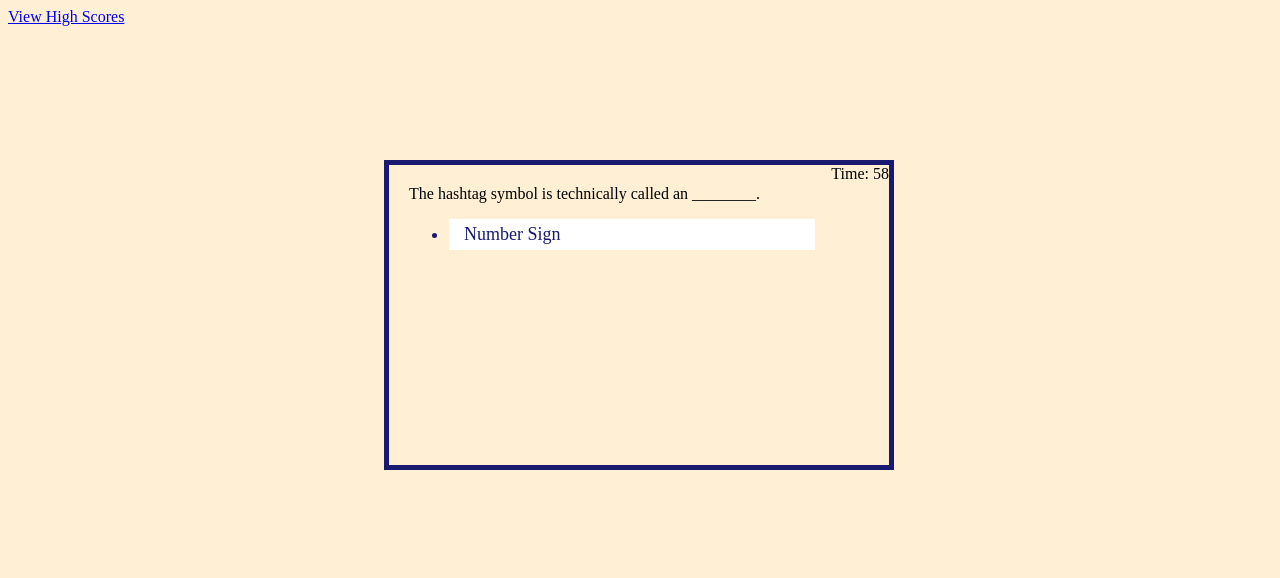
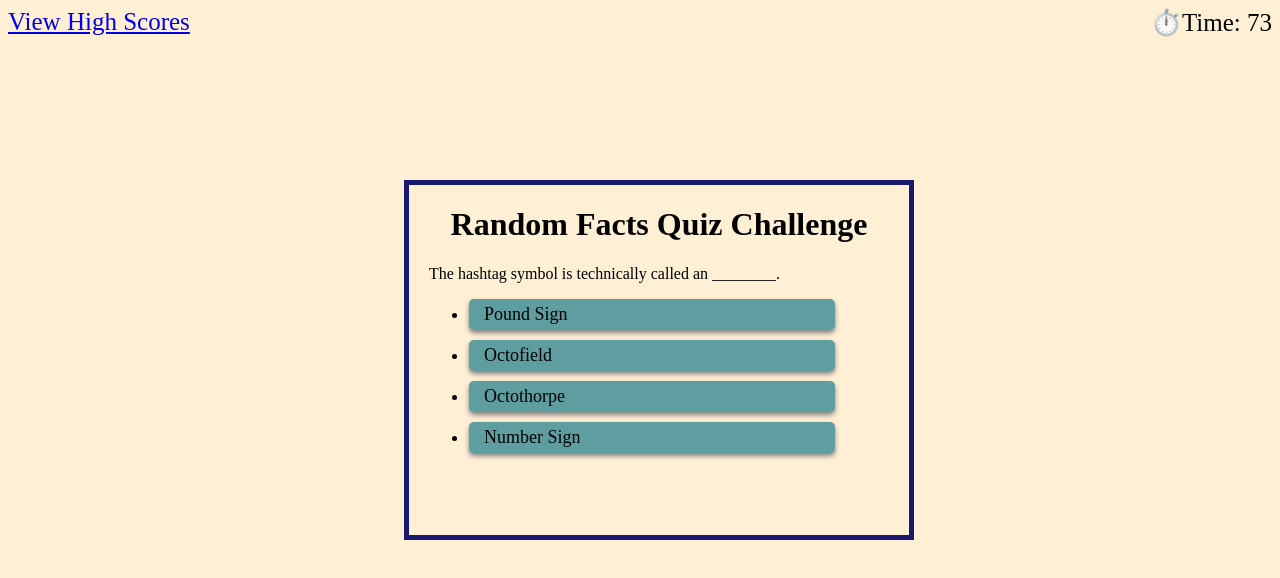
Before and after one commit to meredithcoyne/code_quiz, a plain HTML site: page index.html in a window 1280 px wide. Both pictures are taken after a click on the button "Start Quiz". Drawn offline with Linux system fonts and the light colour scheme.

Commit message:
updated js files highscores and logic to post scores, html files to correct id definition, and CSS to make text larger in some areas.

```diff
--- a/Assets/css/style.css
+++ b/Assets/css/style.css
@@ -16,15 +16,20 @@ body {
   background-color: var(--OffWhite);
 }
 
-
+.highScore {
+  font-size: 25px;
+}
 
 #wrapper {
   position: absolute;
+  margin: 20px;
   left: 30%;
   top: 20%;
   width: 500px;
-  height: 300px;
+  height: 350px;
   border: 5px solid var(--DarkBlue);
+  position: absolute;
+
 }
 #startTime {
   background-color: purple;
@@ -33,11 +38,17 @@ body {
   font-size: 20px;
   color: var(--OffWhite);
 }
+
 #questionDiv {
   margin: 20px;
+
 }
 
-#currentTime {
+#time {
+  font-size: 25px;
+}
+
+#currentTimer{
   float: right;
 }
 
@@ -98,12 +109,14 @@ h1 {
 }
 
 li {
-  background-color: white;
+  background-color: var(--LightBlue);
   margin-top: 10px;
   padding: 5px 15px;
   width: 80%;
   font-size: 18px;
-  color: var(--DarkBlue);
+  border-radius: 5px;
+  box-shadow: 0 3px 5px gray;
+  border: 5px  black;
 }
 
 #createDiv {
--- a/Assets/js/highscores.js
+++ b/Assets/js/highscores.js
@@ -23,5 +23,5 @@ if (allScores !== null) {
 }
 // Event listener to move to index page
 goBack.addEventListener("click", function () {
-    window.location.replace("./index.html");
+    window.location.replace("/index.html");
 });
--- a/Assets/js/logic.js
+++ b/Assets/js/logic.js
@@ -53,34 +53,33 @@ var question = [
 
 ];
 
-
-
-
 // Declared variables
 var score = 0;
 var questionIndex = 0;
 
-var currentTime = document.querySelector("#currentTime");
+// Start working code
+// Declared variables
+var currentTime = document.querySelector("#time");
 var timer = document.querySelector("#startTime");
 var questionDiv = document.querySelector("#questionDiv");
 var wrapper = document.querySelector("#wrapper");
 
-var secondsLeft = 60;
+// Seconds left is 15 seconds per question:
+var secondsLeft = 75;
+// Holds interval time
 var holdInterval = 0;
+// Holds penalty time
 var penalty = 10;
+// Creates new element
 var ulCreate = document.createElement("ul");
 
-var userQuestion = question[questionIndex].title;
-var userChoices = question[questionIndex].choices;
-var listItem = document.createElement("li");
-
-// shows user time on screen when timer button is clicked.
+// Triggers timer on button, shows user a display on the screen
 timer.addEventListener("click", function () {
-    // Timer starts as zero
+    // We are checking zero because its originally set to zero
     if (holdInterval === 0) {
         holdInterval = setInterval(function () {
             secondsLeft--;
-            currentTime.textContent = "Time: " + secondsLeft;
+            currentTime.textContent = "⏱️Time: " + secondsLeft;
 
             if (secondsLeft <= 0) {
                 clearInterval(holdInterval);
@@ -100,19 +99,24 @@ function render(questionIndex) {
     // For loops to loop through all info in array
     for (var i = 0; i < question.length; i++) {
         // Appends question title only
+        var userQuestion = question[questionIndex].title;
+        var userChoices = question[questionIndex].choices;
         questionDiv.textContent = userQuestion;
     }
-    // New for each question choices
+    // New for each for question choices
     userChoices.forEach(function (newItem) {
+        var listItem = document.createElement("li");
         listItem.textContent = newItem;
         questionDiv.appendChild(ulCreate);
         ulCreate.appendChild(listItem);
         listItem.addEventListener("click", (compare));
     })
 }
+
 // Event to compare choices with answer
 function compare(event) {
     var element = event.target;
+
     if (element.matches("li")) {
 
         var createDiv = document.createElement("div");
@@ -123,7 +127,7 @@ function compare(event) {
             createDiv.textContent = "Correct! The answer is:  " + question[questionIndex].answer;
             // Correct condition
         } else {
-            // Will deduct -10 seconds off secondsLeft for wrong answer
+            // Will deduct -5 seconds off secondsLeft for wrong answers
             secondsLeft = secondsLeft - penalty;
             createDiv.textContent = "Wrong! The correct answer is:  " + question[questionIndex].answer;
         }
@@ -131,6 +135,7 @@ function compare(event) {
     }
     // Question Index determines number question user is on
     questionIndex++;
+
     if (questionIndex >= question.length) {
         // All done will append last page with user stats
         allDone();
@@ -216,7 +221,7 @@ function allDone() {
             var newScore = JSON.stringify(allScores);
             localStorage.setItem("allScores", newScore);
             // Travels to final page
-            window.location.replace("./HighScores.html");
+            window.location.replace("/highscores.html");
         }
     });
 
--- a/index.html
+++ b/index.html
@@ -10,15 +10,17 @@
 </head>
 
 <body>
-    <!-- Link to high scores -->
-    <a href="highscores.html">View High Scores</a>
-    <!-- This is a wrapper -->
+    <!-- Top Row that stays visible all game -->
+    <!-- High Scores - pull from a separate html doc -->
+    <header class="highScore"><a href="highscores.html">View High Scores</a></div>
+        <div id="currentTimer"><span id="time"></span></div>
+    </header>
+
+
     <div id="wrapper">
-        <!-- Div for timer -->
-        <div id="currentTime"></div>
+        <h1>Random Facts Quiz Challenge</h1>
         <!-- Div for quiz content -->
         <div id="questionDiv">
-            <h1>Random Facts Quiz Challenge</h1>
             <p>Try to answer the following random facts within the time limit. Keep in mind that incorrect answers will penalize your score/time by ten seconds!</p>
             <ul id="choicesUl"></ul>
             <!-- Buttons -->
```
Also changed, not shown: highscores.html (+10 -7 lines).
